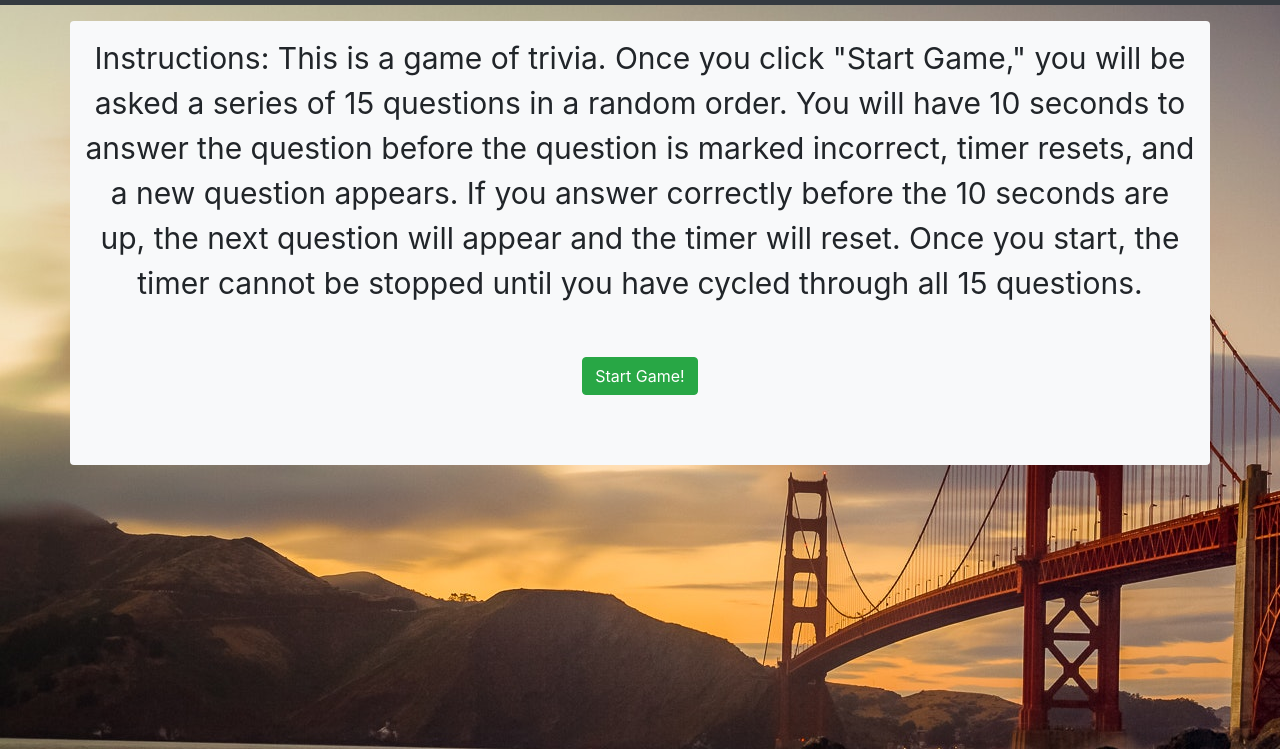
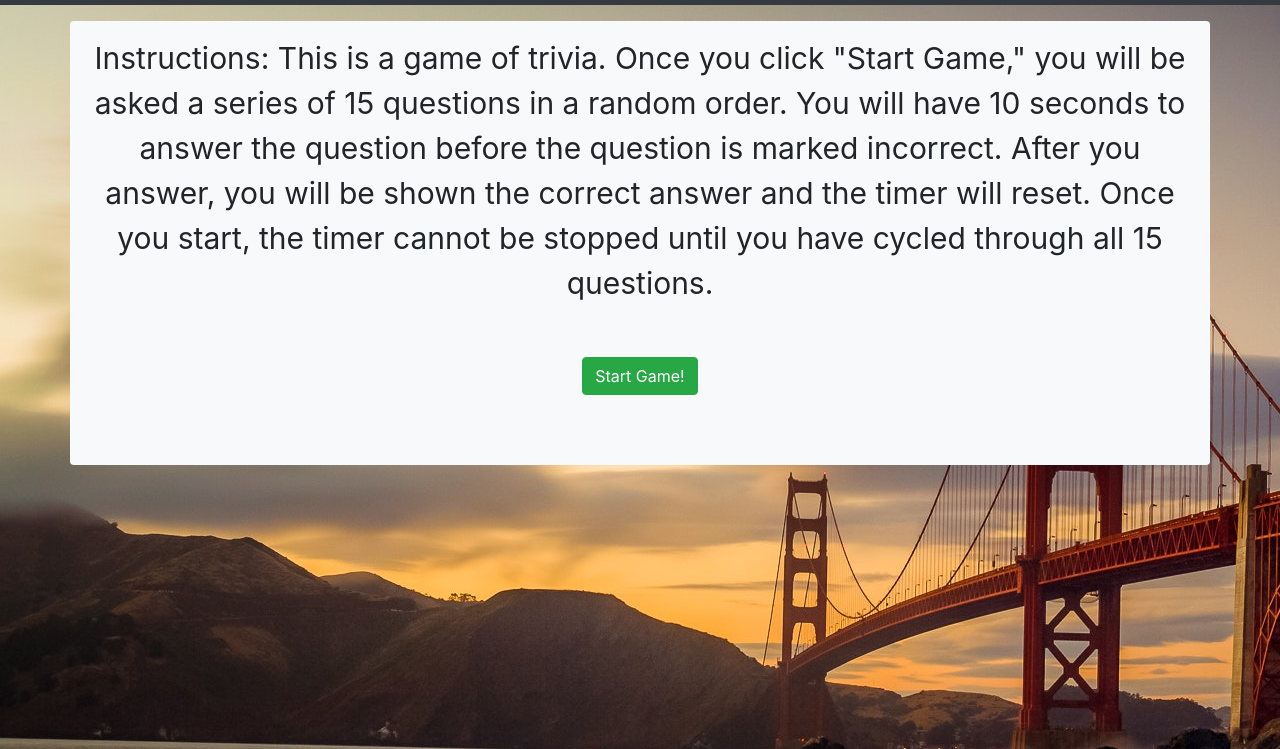
Before and after one commit to ccalilung/TriviaGame, a plain HTML site: page index.html in a window 1280 px wide. Shown: the part 51-800 px from the top of the page. Drawn offline with nearby package versions, Linux system fonts and the light colour scheme.

Commit message:
updated README and instructions

```diff
--- a/index.html
+++ b/index.html
@@ -36,8 +36,7 @@
         <div class="row">
             <div class="col-md-12">
                 <div id="question">Instructions: This is a game of trivia. Once you click "Start Game," you will be asked a series of 15 questions
-                    in a random order. You will have 10 seconds to answer the question before the question is marked incorrect,
-                    timer resets, and a new question appears. If you answer correctly before the 10 seconds are up, the next question will appear and the timer will reset. Once you start, the timer cannot be stopped until you have
+                    in a random order. You will have 10 seconds to answer the question before the question is marked incorrect. After you answer, you will be shown the correct answer and the timer will reset. Once you start, the timer cannot be stopped until you have
                     cycled through all 15 questions.</div>
                 <!-- <button type="button" id="go" class="btn btn-success">Start Game!</button> -->
             </div>
```
Also changed, not shown: 1 other file.
